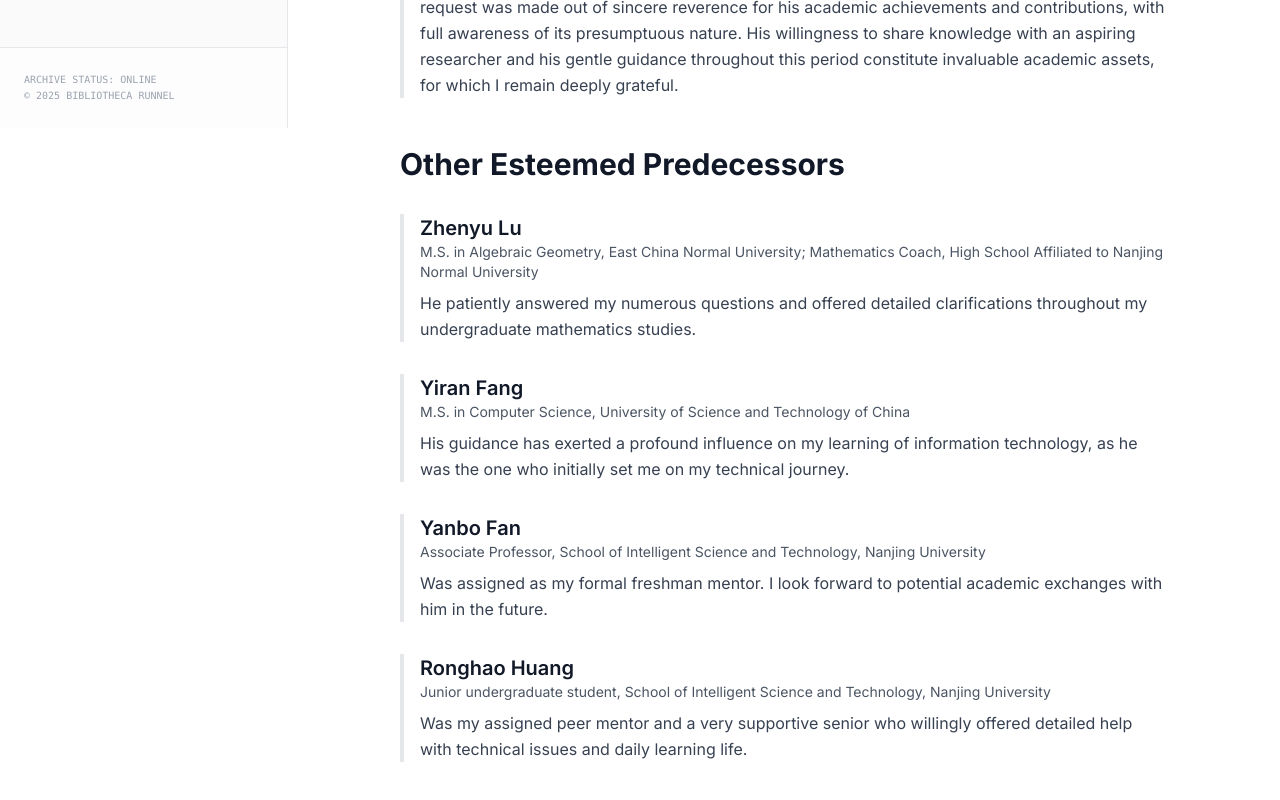
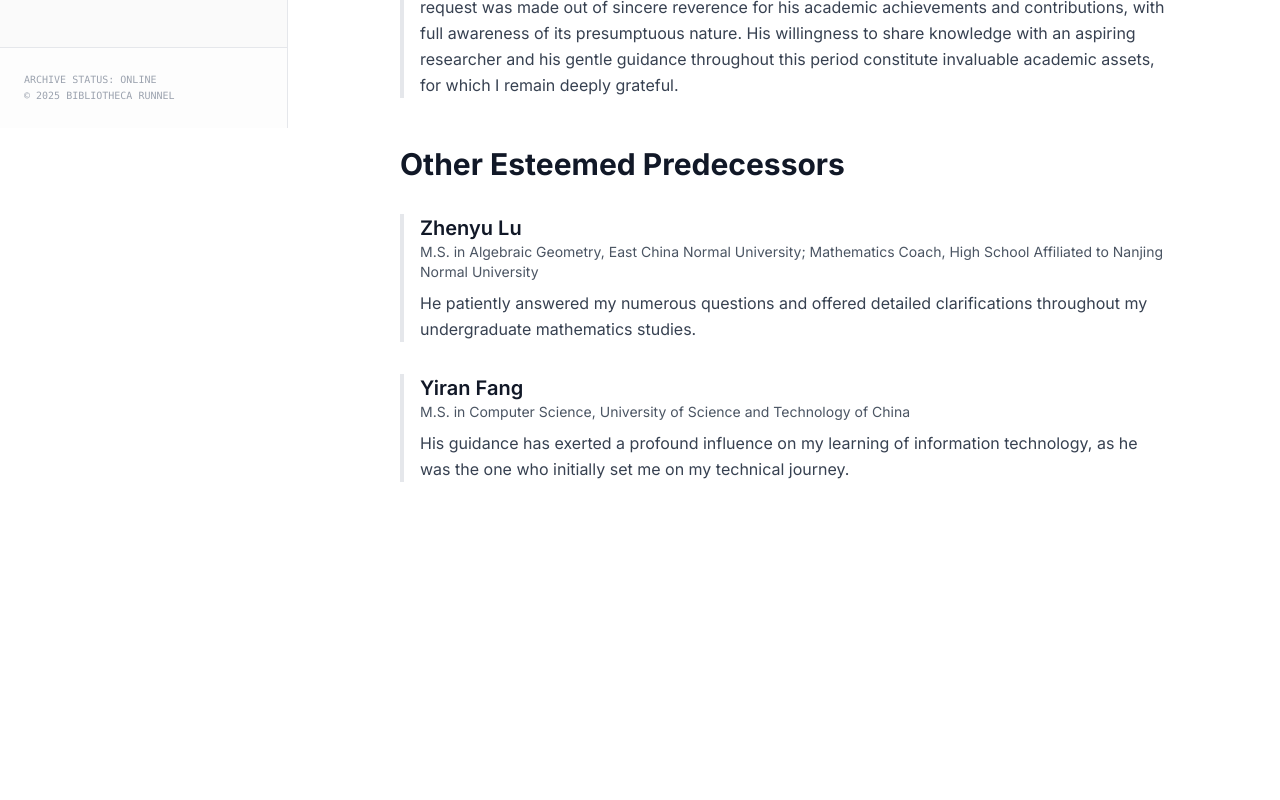
Before and after one commit to ChouYuanjue/bibliotheca-runnel, a Next.js app: page /mentors in a window 1280 px wide. Shown: the part 672-1472 px from the top of the page. After the commit the page ends 1218 px from the top, so only its background shows below. Built offline with nearby package versions, Linux system fonts and the light colour scheme; a web font is replaced by a local one.

Commit message:
fix: remove outdated mentor entries for clarity and relevance

```diff
--- a/app/mentors/page.tsx
+++ b/app/mentors/page.tsx
@@ -54,29 +54,6 @@ export default function MentorsPage() {
           </p>
         </div>
 
-        <div className="border-l-4 border-gray-200 pl-4">
-          <h2 className="text-xl font-semibold">
-            <a href="https://sites.google.com/site/yanbofan0124/" target="_blank" rel="noopener noreferrer" className="hover:underline hover:text-blue-600 transition-colors">
-              Yanbo Fan
-            </a>
-          </h2>
-          <p className="text-sm text-gray-600 mb-2">Associate Professor, School of Intelligent Science and Technology, Nanjing University</p>
-          <p className="text-gray-700 leading-relaxed">
-            Was assigned as my formal freshman mentor. I look forward to potential academic exchanges with him in the future.
-          </p>
-        </div>
-
-        <div className="border-l-4 border-gray-200 pl-4">
-          <h2 className="text-xl font-semibold">
-            <a href="https://github.com/HRH0410" target="_blank" rel="noopener noreferrer" className="hover:underline hover:text-blue-600 transition-colors">
-              Ronghao Huang
-            </a>
-          </h2>
-          <p className="text-sm text-gray-600 mb-2">Junior undergraduate student, School of Intelligent Science and Technology, Nanjing University</p>
-          <p className="text-gray-700 leading-relaxed">
-            Was my assigned peer mentor and a very supportive senior who willingly offered detailed help with technical issues and daily learning life.
-          </p>
-        </div>
       </div>
     </div>
   );
```
